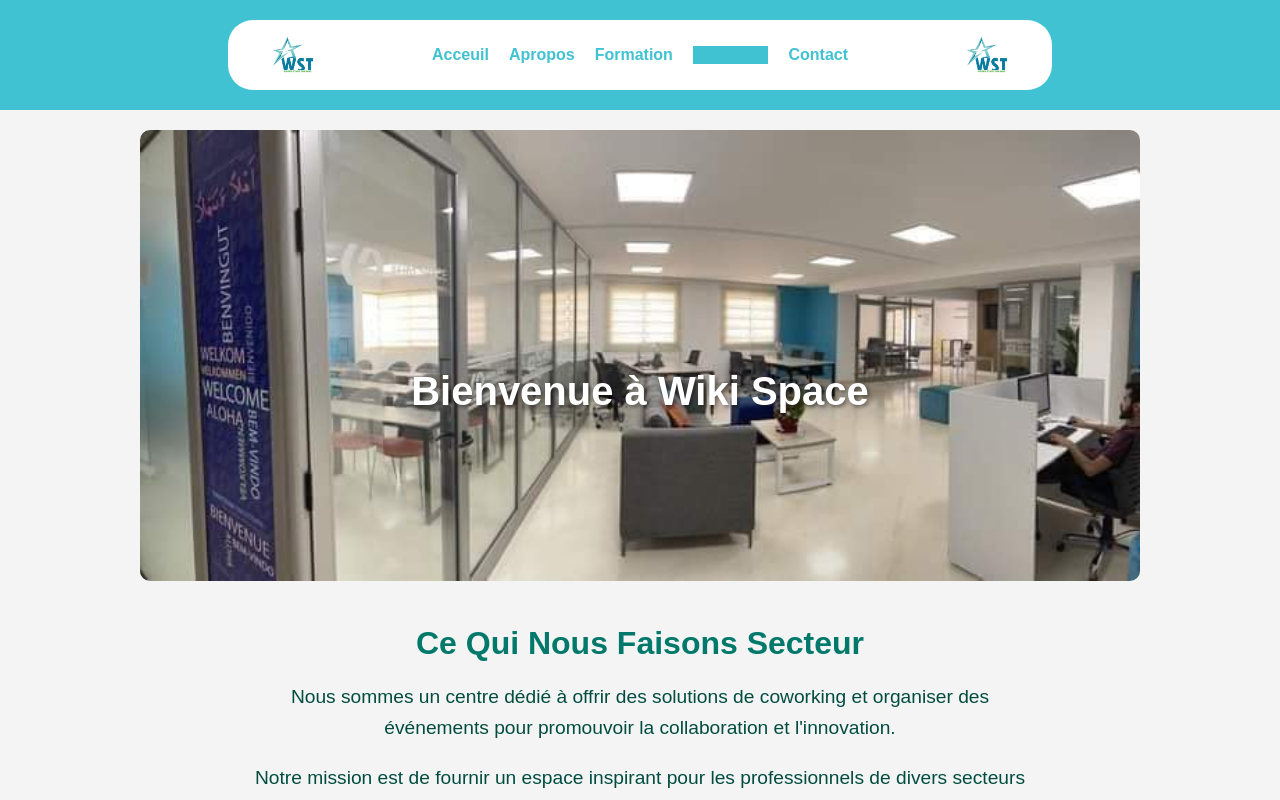
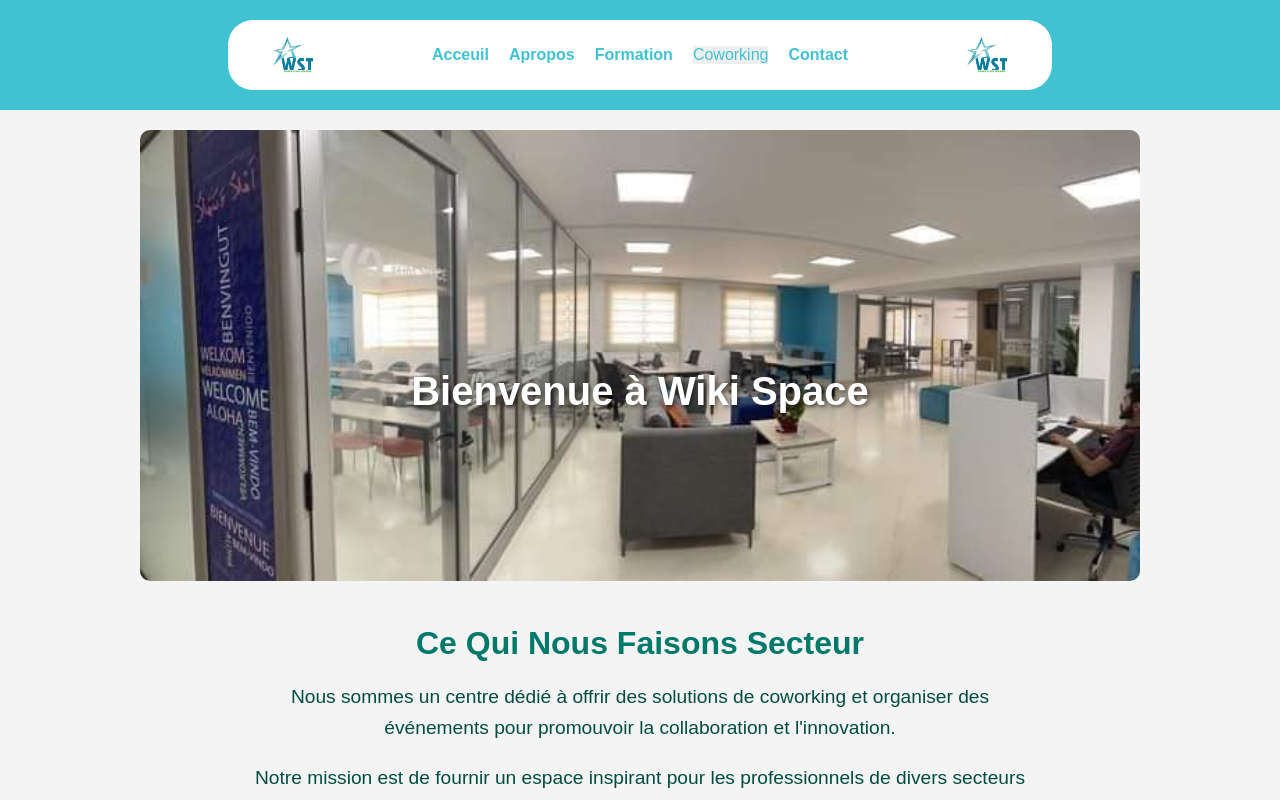
Before and after one commit to ChokriYassine143/wikispace, a React (Create React App) app: page / in a window 1280 px wide. Shown: the top 800 px of the page. Built offline with nearby package versions, Linux system fonts and the light colour scheme.

Commit message:
Update Header.css

```diff
--- a/src/components/Header.css
+++ b/src/components/Header.css
@@ -75,7 +75,7 @@ header {
 }
 .dropdown-button {
    color: #40c2d3;
-      background-color: #40c2d3;
+
 
     border: none;
 
```
